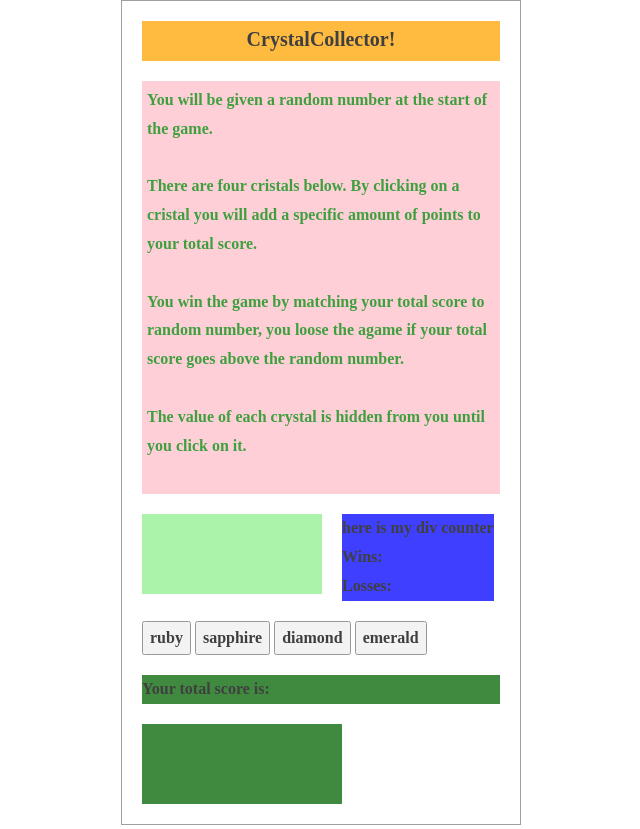
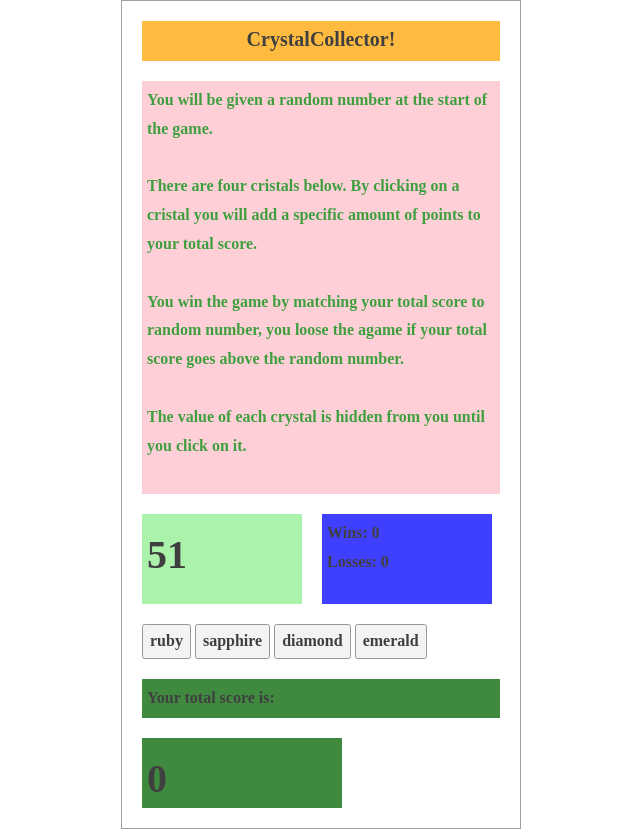
Before and after one commit to amateev/unit-4-game, a plain HTML site: page index.html in a window 1280 px wide. Shown: the whole page, without its empty margins (319-959 px from the left). Drawn offline with nearby package versions, Linux system fonts and the light colour scheme.

Commit message:
grouping code for start condition

```diff
--- a/assets/css/style.css
+++ b/assets/css/style.css
@@ -34,10 +34,11 @@
 	div.random-number {
 		background: lightgreen;
 		font-size: 40px;
-		width: 180px;
-		height: 80px;
+		width: 160px;
+		height: 90px;
 		float: left;
 		margin-right: 20px;
+		padding: 5px;
 	}
 
 
@@ -45,6 +46,9 @@
 	div.counter {
 		background-color: blue;
 		float: left;
+		width: 170px;
+		height: 90px;
+		padding: 5px;
 	}
 
 	button {
@@ -55,12 +59,14 @@
 	p#total-score {
 		 background:darkgreen;
 		 margin-top: 20px;
+		 padding: 5px;
 	}
 
 	div#points-sum {
 			background:darkgreen;
 			font-size: 40px;
 			width: 200px;
-			height: 80px;
+			height: 70px;
 			margin-top: 20px;
+			padding: 5px;
 	}
--- a/assets/javascript/game.js
+++ b/assets/javascript/game.js
@@ -1,6 +1,7 @@
-var wins = 0;
-var losses = 0;
-var pointsSum = 0;
+var isGameUp = false;
+var wins;
+var losses;
+var pointsSum;
 var randomNumber;
 
 var rubyHiddenNumber;
@@ -9,52 +10,47 @@ var diamondHiddenNumber;
 var emeraldHiddenNumber;
 
 
-function isGame() {
+function cristalCollectorGame() {
+
+	if (!isGameUp) {
+
 	// new random number is generated
 	randomNumber = Math.floor((Math.random() * 102) + 19);
 	$('.random-number').html(randomNumber);
+	wins = 0;
+	$('#wins').html(wins);
+	losses = 0;
+	$('#losses').html(losses);
+	pointsSum = 0;
+	$('div#points-sum').html(pointsSum);
 
+	//random number associated with stone buttons is generated
+	rubyHiddenNumber =  Math.floor((Math.random() * 12) + 1);
+	sapphireHiddenNumber =  Math.floor((Math.random() * 12) + 1);
+	diamondHiddenNumber =  Math.floor((Math.random() * 12) + 1);
+	emeraldHiddenNumber =  Math.floor((Math.random() * 12) + 1);
 
-	// if random number equals to sum of points:
-	// wins increases by 1
-	// wins displays in span wins
-	// string 'You win!' displays in p alert
-	 if (randomNumber == pointsSum) {
-	 	wins++
-	 	$('#wins').html(wins);
-	 	$('#alert').html('You win!');
+	isGameUp = true;
+
+	return;
 }
 
-	 // if random number more than pointsSum:
-	 // losses increases by 1
-	// losses displays in span losses
-	// string 'You lost!' displays in p alert
+//Game is up
 
-	  if (randomNumber > pointsSum) {
-	 	losses++
-	 	$('#losses').html(losses);
-	 	$('#alert').html('You lost!');
-	 }
-
-}
 
 	//by clicking on ruby button
 	$('#ruby').on ('click', function () {
-		//random number associated with this button is generated
-		rubyHiddenNumber =  Math.floor((Math.random() * 12) + 1);
 
 			// pointsSum increases by the random number associated with ruby
 			pointsSum = pointsSum + rubyHiddenNumber;
 
 			//number id displayed in points-sum div
 			$('#points-sum').html(pointsSum);
+
+
 		})
-
 	//by clicking on sapphire button
 	$('#sapphire').on ('click', function () {
-		//random number associated with this button is generated
-		sapphireHiddenNumber =  Math.floor((Math.random() * 12) + 1);
-
 			// pointsSum increases by the random number associated with sapphire
 			pointsSum = pointsSum + sapphireHiddenNumber;
 
@@ -64,9 +60,6 @@ $('#sapphire').on ('click', function () {
 
 	//by clicking on diamond button
 	$('#diamond').on ('click', function () {
-		//random number associated with this button is generated
-		diamondHiddenNumber =  Math.floor((Math.random() * 12) + 1);
-
 			// pointsSum increases by the random number associated with diamond
 			pointsSum = pointsSum + diamondHiddenNumber;
 
@@ -76,12 +69,43 @@ $('#diamond').on ('click', function () {
 
 	//by clicking on emerald button
 	$('#emerald').on ('click', function () {
-		//random number associated with this button is generated
-		emeraldHiddenNumber =  Math.floor((Math.random() * 12) + 1);
-
 			// pointsSum increases by the random number associated with emerald
 			pointsSum = pointsSum + emeraldHiddenNumber;
 
 			//number id displayed in points-sum div
 			$('#points-sum').html(pointsSum);
 		})
+	if (randomNumber === pointsSum) {
+		 	wins++
+		 	$('#wins').html(wins);
+		 	$('#alert').html('You win!');
+		 	// isGameUp = false;
+
+		}	else if (randomNumber > pointsSum) {
+	 	losses++
+	 	$('#losses').html(losses);
+	 	$('#alert').html('You lost!');
+	 	// isGameUp = false;
+
+	 	}
+
+	// if random number equals to sum of points:
+	// wins increases by 1
+	// wins displays in span wins
+	// string 'You win!' displays in p alert
+	//  if (randomNumber == pointsSum) {
+	//  	wins++
+	//  	$('#wins').html(wins);
+	//  	$('#alert').html('You win!');
+
+	//  }
+
+	//  // if random number more than pointsSum:
+	//  // losses increases by 1
+	// // losses displays in span losses
+	// // string 'You lost!' displays in p alert
+
+
+
+}
+cristalCollectorGame();
--- a/index.html
+++ b/index.html
@@ -34,7 +34,7 @@
 	<div class='game'>
 		<section>
 			<div class='random-number'></div>
-			<div class='counter'>here is my div counter
+			<div class='counter'>
 			<p id='alert'></p>
 			<p>Wins: <span id='wins'></span></p>
 			<p>Losses: <span id='losses'></span></p>
@@ -55,7 +55,7 @@
 	<!-- game is over -->
 	</div>
 
-<!-- jQuery -->
+ <!-- Added link to the jQuery Library -->
 <script src="https://cdnjs.cloudflare.com/ajax/libs/jquery/3.2.1/jquery.min.js"></script>
 <!-- java script -->
 <script src="assets/javascript/game.js"></script>
```
Lines whose indentation alone changed are shown as unchanged.
